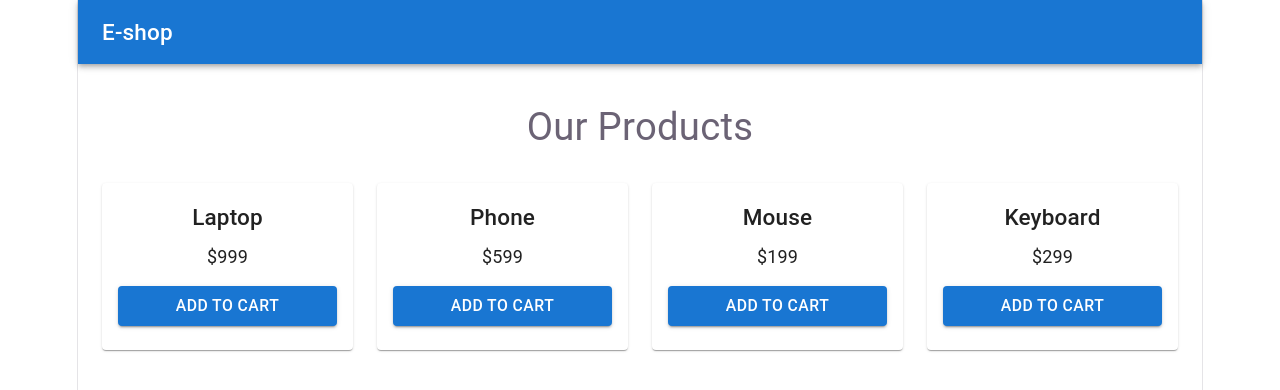
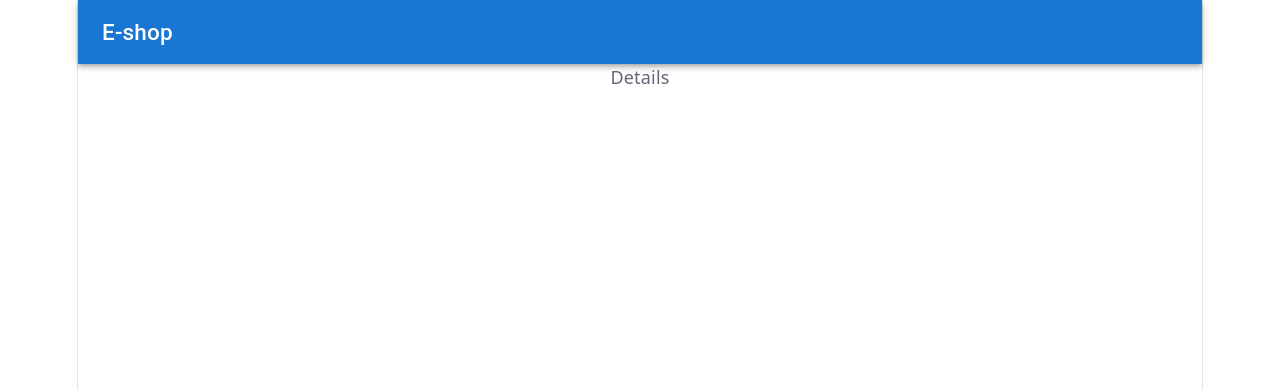
Before and after one commit to AtanasovCode/router-setup-eimt, a React (Vite) app: page /products/1 in a window 1280 px wide. Shown: the top 390 px of the page. Built offline with nearby package versions, Linux system fonts and the light colour scheme.

Commit message:
implement router & create new routes - create root route '/' fpr <ProductList /> - create route for viewing individual product details

```diff
--- a/src/App.jsx
+++ b/src/App.jsx
@@ -1,13 +1,17 @@
 import { useState } from 'react'
 import './App.css'
+import { BrowserRouter, Routes, Route } from 'react-router-dom'
 import { AppBar, Toolbar, Typography } from '@mui/material'
+
+// Routes:
 import ProductList from './oages/ProductList'
+import ProductDetails from './oages/ProductDetails'
 
 function App() {
   const [count, setCount] = useState(0)
 
   return (
-    <>
+    <BrowserRouter>
       <AppBar position="static">
         <Toolbar>
           <Typography variant="h6">
@@ -15,8 +19,11 @@ function App() {
           </Typography>
         </Toolbar>
       </AppBar>
-      <ProductList />
-    </>
+      <Routes>
+        <Route path="/" element={<ProductList />} />
+        <Route path="/products/:id" element={<ProductDetails />} />
+      </Routes>
+    </BrowserRouter>
   );
 }
 
--- /dev/null
+++ b/src/data/products.js
@@ -0,0 +1,8 @@
+const products = [
+    { id: 1, name: "Laptop",   price: 999, description: "High-performance laptop with 16GB RAM and 512GB SSD." },
+    { id: 2, name: "Phone",    price: 599, description: "Latest smartphone with an OLED display and 128GB storage." },
+    { id: 3, name: "Mouse",    price: 199, description: "Ergonomic wireless mouse with adjustable DPI." },
+    { id: 4, name: "Keyboard", price: 299, description: "Mechanical keyboard with RGB backlighting." },
+];
+
+export default products
--- /dev/null
+++ b/src/oages/ProductDetails.jsx
@@ -0,0 +1,14 @@
+
+
+
+const ProductDetails = () => {
+    return (
+        <>
+            <div>
+                Details
+            </div>
+        </>
+    );
+}
+
+export default ProductDetails;
--- a/src/oages/ProductList.jsx
+++ b/src/oages/ProductList.jsx
@@ -1,13 +1,7 @@
 import { Container, Grid, Typography } from "@mui/material";
 import ProductCard from "../components/ProductCard"
+import products from "../data/products";
 
-
-const products = [
-    { id: 1, name: "Laptop", price: 999 },
-    { id: 2, name: "Phone", price: 599 },
-    { id: 3, name: "Mouse", price: 199 },
-    { id: 4, name: "Keyboard", price: 299 },
-];
 
 const ProductList = () => {
     return (
```
